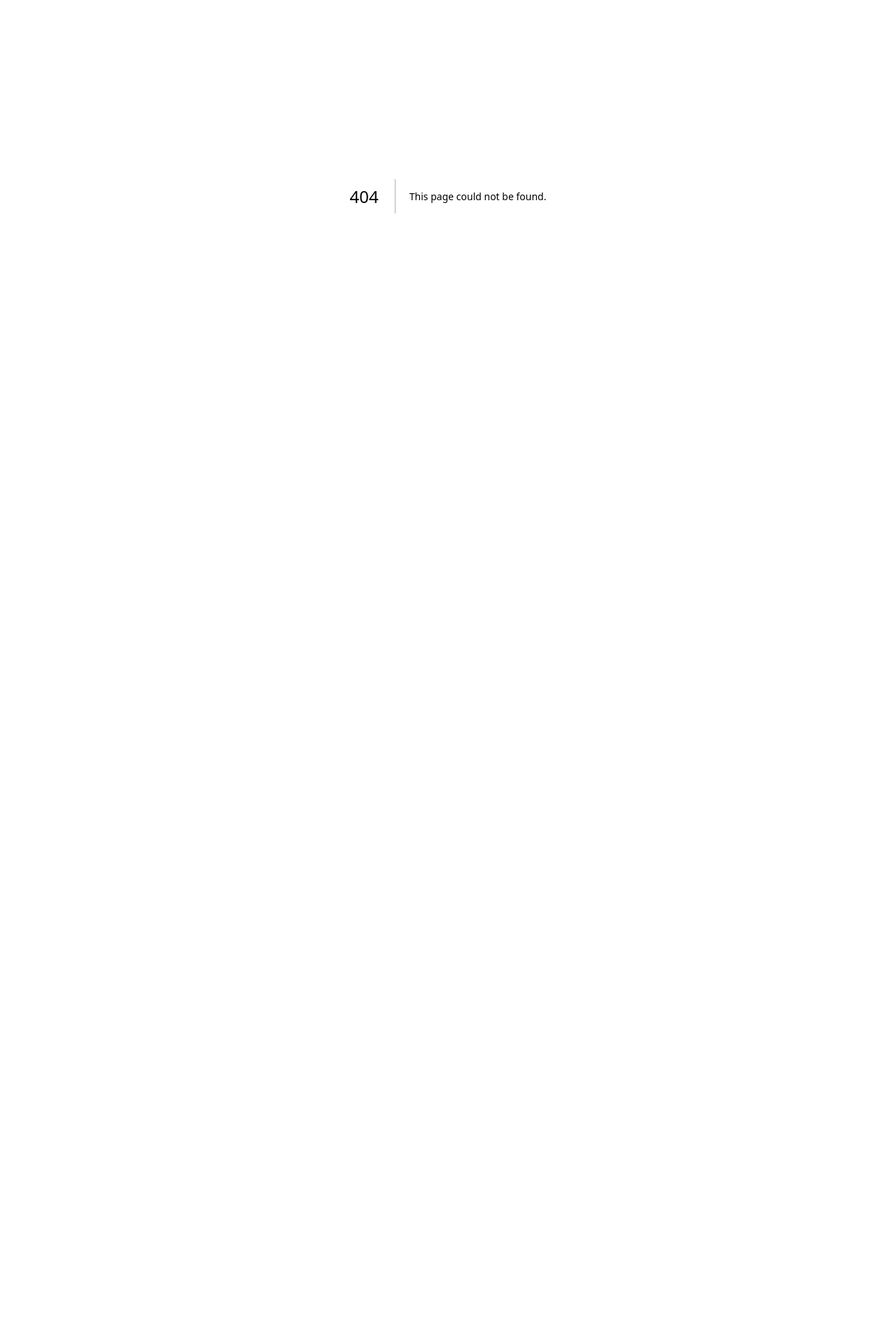
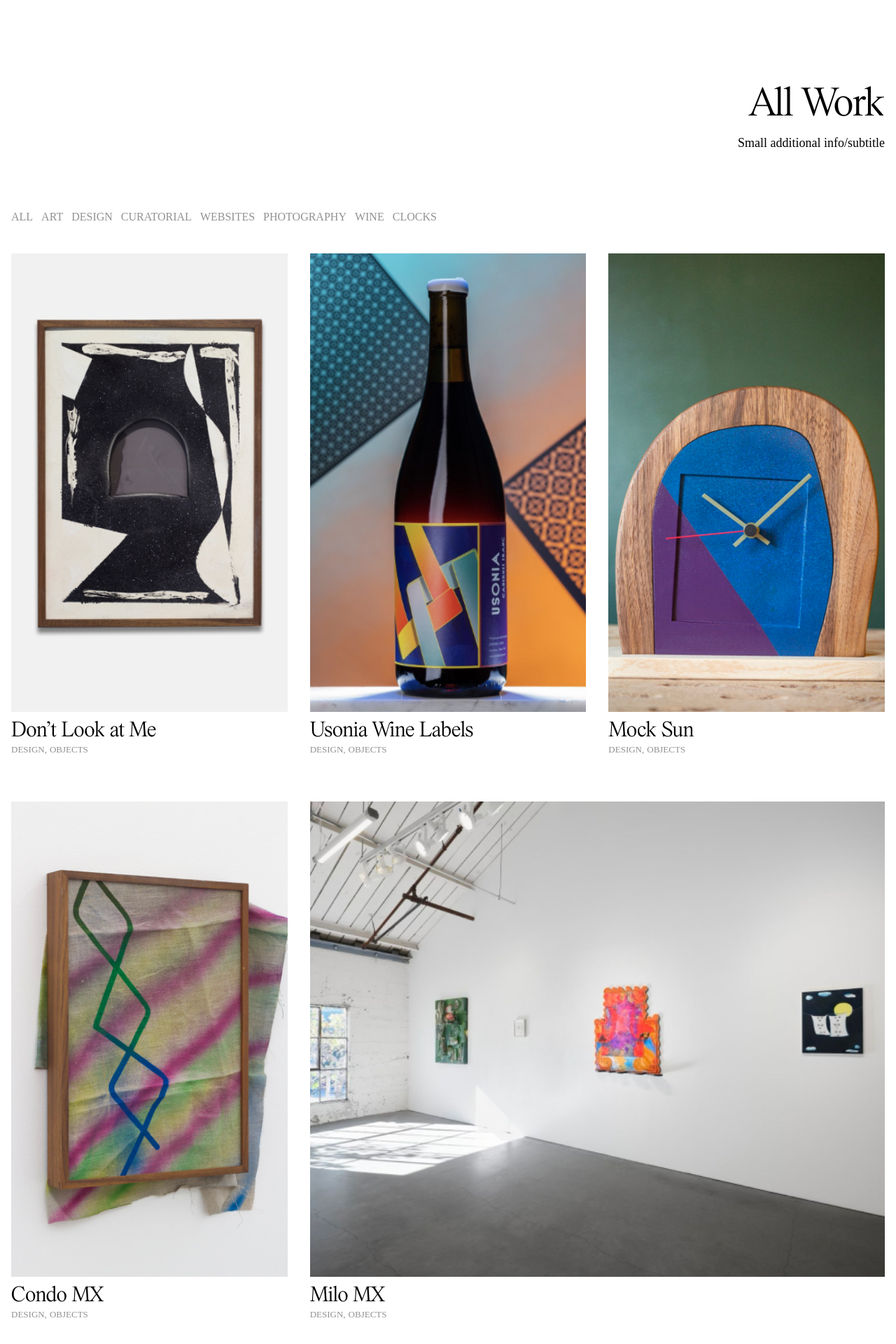
Before and after one commit to mufaqar/ivan, a Next.js app: page /work in a window 1280 px wide. Before the commit this address had no page. Shown: the part 120-2040 px from the top of the page at 70% size. Before the commit the page ends 800 px from the top, so only its background shows below. Built offline with nearby package versions, Linux system fonts and the light colour scheme; a web font is replaced by a local one.

Commit message:
work page

```diff
--- /dev/null
+++ b/src/components/header/page-header.tsx
@@ -0,0 +1,17 @@
+import React, { FC } from 'react'
+
+interface IPageHeader {
+     title: string,
+     subTitle: string
+}
+
+const PageHeader:FC <IPageHeader> = ({title,subTitle}) => {
+  return (
+    <section className='flex flex-col justify-end items-end py-20'>
+          <h1 className='text-6xl font-pstime'>{title}</h1>
+          <h6 className='text-lg font-light mt-2'>{subTitle}</h6>
+    </section>
+  )
+}
+
+export default PageHeader
--- a/src/components/work-design/design.tsx
+++ b/src/components/work-design/design.tsx
@@ -4,7 +4,7 @@ import ReactPlayer from 'react-player'
 import VideoPlayer from '../video-player/VideoPlayer'
 
 
-interface IDesign {
+export interface IDesign {
      title: string,
      tag: string[],
      image?: string,
@@ -22,7 +22,7 @@ const Design: FC<IDesign> = ({ calssName, title, tag, image, video, link, imageW
      return (
           <div className={calssName}>
                {video ? <VideoPlayer url={`https://www.youtube.com/embed/r9jwGansp1E`}/>:
-               <Image src={image} alt={title} {...wh} className={`h-[300px] object-cover ${imageWidth ? 'sm:h-full' : 'sm:h-full'}`}/> }
+               <Image src={image} alt={title} {...wh} className={`h-[300px] object-cover w-full ${imageWidth ? 'sm:h-full' : 'sm:h-full'}`}/> }
                <h3 className='font-pstime text-2xl md:text-[32px] mt-3'>{title}</h3>
                <ul className='text-gray flex gap-1 text-[13px]'>
                     {
--- /dev/null
+++ b/src/pages/work/index.tsx
@@ -0,0 +1,91 @@
+import Footer from '@/components/footer/footer'
+import Header from '@/components/header/header'
+import PageHeader from '@/components/header/page-header'
+import Layout from '@/components/layout'
+import Design, { IDesign } from '@/components/work-design/design'
+import Link from 'next/link'
+import React, { FC, useState } from 'react'
+import { BsArrowRight } from 'react-icons/bs'
+
+const Work: FC<any> = () => {
+     const [items, setItems] = useState()
+
+     return (
+          <>
+               <Header title="Ivan Iannoli" />
+               <Layout>
+                    <PageHeader title="All Work" subTitle="Small additional info/subtitle" />
+                    <ul className='flex items-center gap-3 font-light flex-wrap'>
+                         <li className='text-gray hover:cursor-pointer hover:text-main uppercase'>All</li>
+                         {
+                              Filter.map((f: string, id: number) => (
+                                   <li key={id} className='text-gray hover:cursor-pointer hover:text-main uppercase'>{f}</li>
+                              ))
+                         }
+                    </ul>
+                    <div className='mt-10 grid md:grid-cols-3 gap-4 md:gap-y-32 md:gap-x-8'>
+                         {
+                              WorkData.map((w:any, id:number) => (
+                                   <Design
+                                        key={id}
+                                        title={w.title}
+                                        tag={designTags}
+                                        image={w.image}
+                                        link={w.link}
+                                        calssName={id === 4 && "col-span-2"}
+                                   />
+                              ))
+                         }
+                    </div>
+                    <section className='max-w-[800px] mx-auto flex flex-col justify-end md:mt-60 mt-24 md:mb-40'>
+                         <h2 className='text-4xl sm:text-5xl text-center md:text-6xl font-pstime'>Small blurb or pull quote etc. here</h2>
+                         <Link href="#" className='font-pstime hover:text-gray uppercase text-2xl items-center gap-1 inline-flex justify-end mt-10 md:pr-10'>Read More <BsArrowRight /></Link>
+                    </section>
+               </Layout>
+               <Footer/>
+          </>
+     )
+}
+
+export default Work
+
+
+
+const Filter = [
+     "ART", "DESIGN", "CURATORIAL", "WEBSITES", "PHOTOGRAPHY", "WINE", "CLOCKS"
+]
+
+var designTags = ["DESIGN", "OBJECTS"]
+
+const WorkData = [
+     {
+          title: "Don’t Look at Me",
+          tag: { designTags },
+          image: '/images/image-2.jpg',
+          link: "#"
+     },
+     {
+          title: "Usonia Wine Labels",
+          tag: { designTags },
+          image: '/images/image-4.jpg',
+          link: "#"
+     },
+     {
+          title: "Mock Sun",
+          tag: { designTags },
+          image: '/images/image-1.jpg',
+          link: "#"
+     },
+     {
+          title: "Condo MX",
+          tag: { designTags },
+          image: '/images/image-5.png',
+          link: "#"
+     },
+     {
+          title: "Milo MX",
+          tag: { designTags },
+          image: '/images/image-3.jpg',
+          link: "#"
+     },
+]
```
